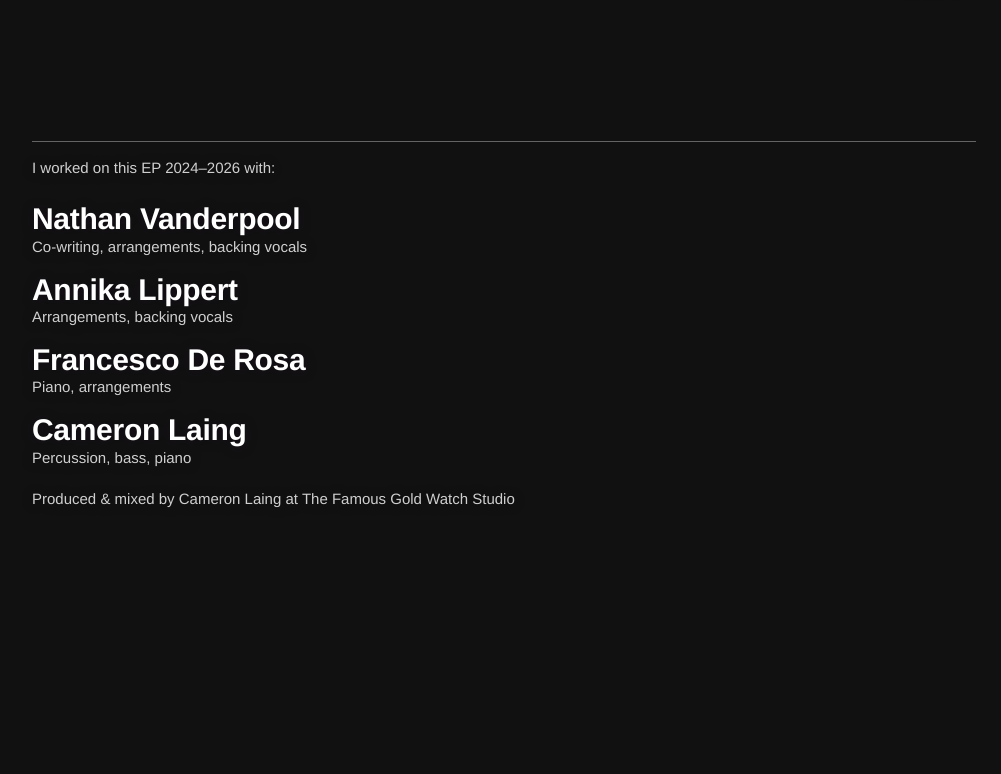
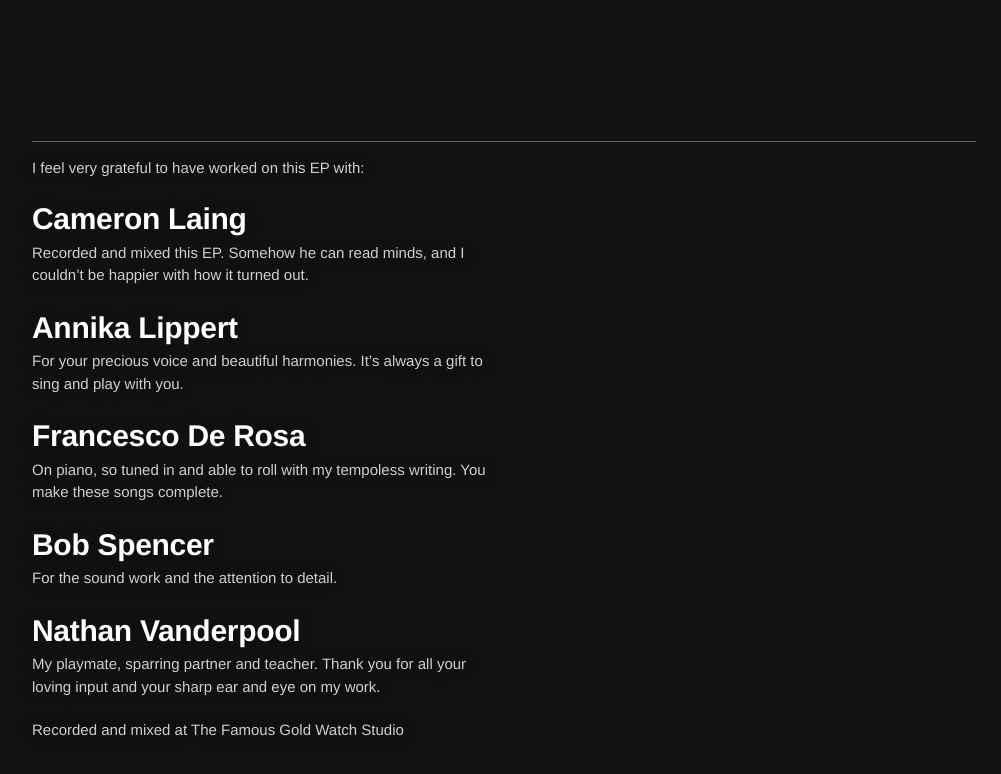
Before and after one commit to ronjapolzin/kiss-the-moon-lyrics, a plain HTML site: page index.html in a window 1280 px wide. Shown: the part 4410-5184 px from the top of the page, without its empty margins (136-1137 px from the left). Before the commit the page ends 5049 px from the top, so only its background shows below. Drawn offline with Linux system fonts and the light colour scheme.

Commit message:
Rewrite credits after the release caption
Co-Authored-By: Claude Opus 5.5 <noreply@anthropic.com>

```diff
--- a/index.html
+++ b/index.html
@@ -117,8 +117,8 @@
     line-height: 1.6;
   }
   .credits ul { list-style: none; margin: 20px 0; font-size: clamp(22px, 2.6vw, 30px); font-weight: 700; line-height: 1.25; letter-spacing: -0.01em; }
-  .credits li + li { margin-top: 14px; }
-  .credits li span { display: block; font-size: 15px; font-weight: 400; letter-spacing: 0; color: var(--muted); }
+  .credits li + li { margin-top: 22px; }
+  .credits li span { display: block; max-width: 56ch; margin-top: 4px; font-size: 15px; line-height: 1.5; font-weight: 400; letter-spacing: 0; color: var(--muted); }
   .credits p { color: var(--muted); }
 
   @media (max-width: 680px) {
@@ -143,14 +143,15 @@
     </header>
     <main id="songs"></main>
     <footer class="credits">
-      <p>I worked on this EP 2024–2026 with:</p>
+      <p>I feel very grateful to have worked on this EP with:</p>
       <ul>
-        <li>Nathan Vanderpool <span>Co-writing, arrangements, backing vocals</span></li>
-        <li>Annika Lippert <span>Arrangements, backing vocals</span></li>
-        <li>Francesco De Rosa <span>Piano, arrangements</span></li>
-        <li>Cameron Laing <span>Percussion, bass, piano</span></li>
+        <li>Cameron Laing <span>Recorded and mixed this EP. Somehow he can read minds, and I couldn’t be happier with how it turned out.</span></li>
+        <li>Annika Lippert <span>For your precious voice and beautiful harmonies. It’s always a gift to sing and play with you.</span></li>
+        <li>Francesco De Rosa <span>On piano, so tuned in and able to roll with my tempoless writing. You make these songs complete.</span></li>
+        <li>Bob Spencer <span>For the sound work and the attention to detail.</span></li>
+        <li>Nathan Vanderpool <span>My playmate, sparring partner and teacher. Thank you for all your loving input and your sharp ear and eye on my work.</span></li>
       </ul>
-      <p>Produced &amp; mixed by Cameron Laing at The Famous Gold Watch Studio</p>
+      <p>Recorded and mixed at The Famous Gold Watch Studio</p>
     </footer>
   </div>
 
```
